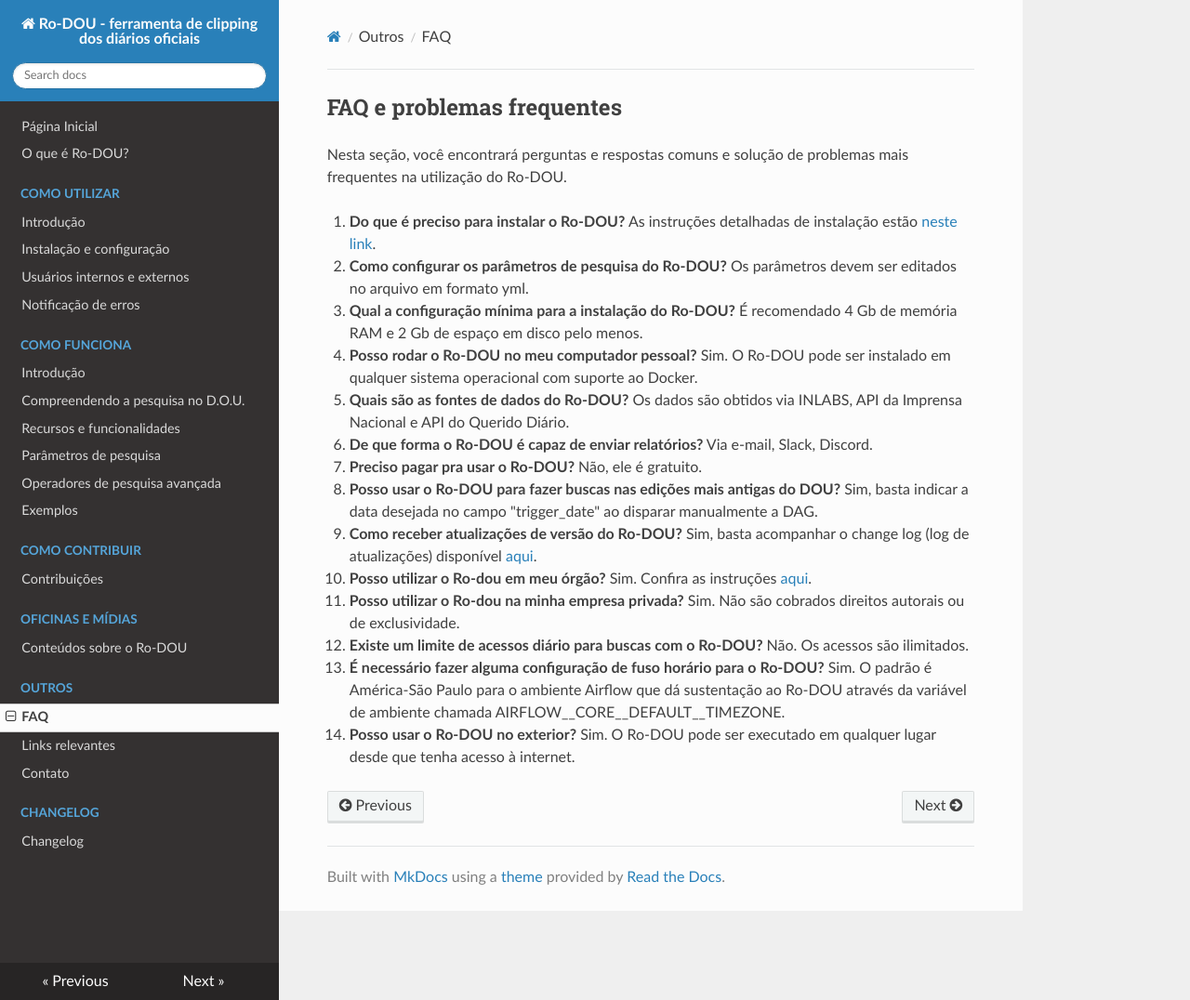
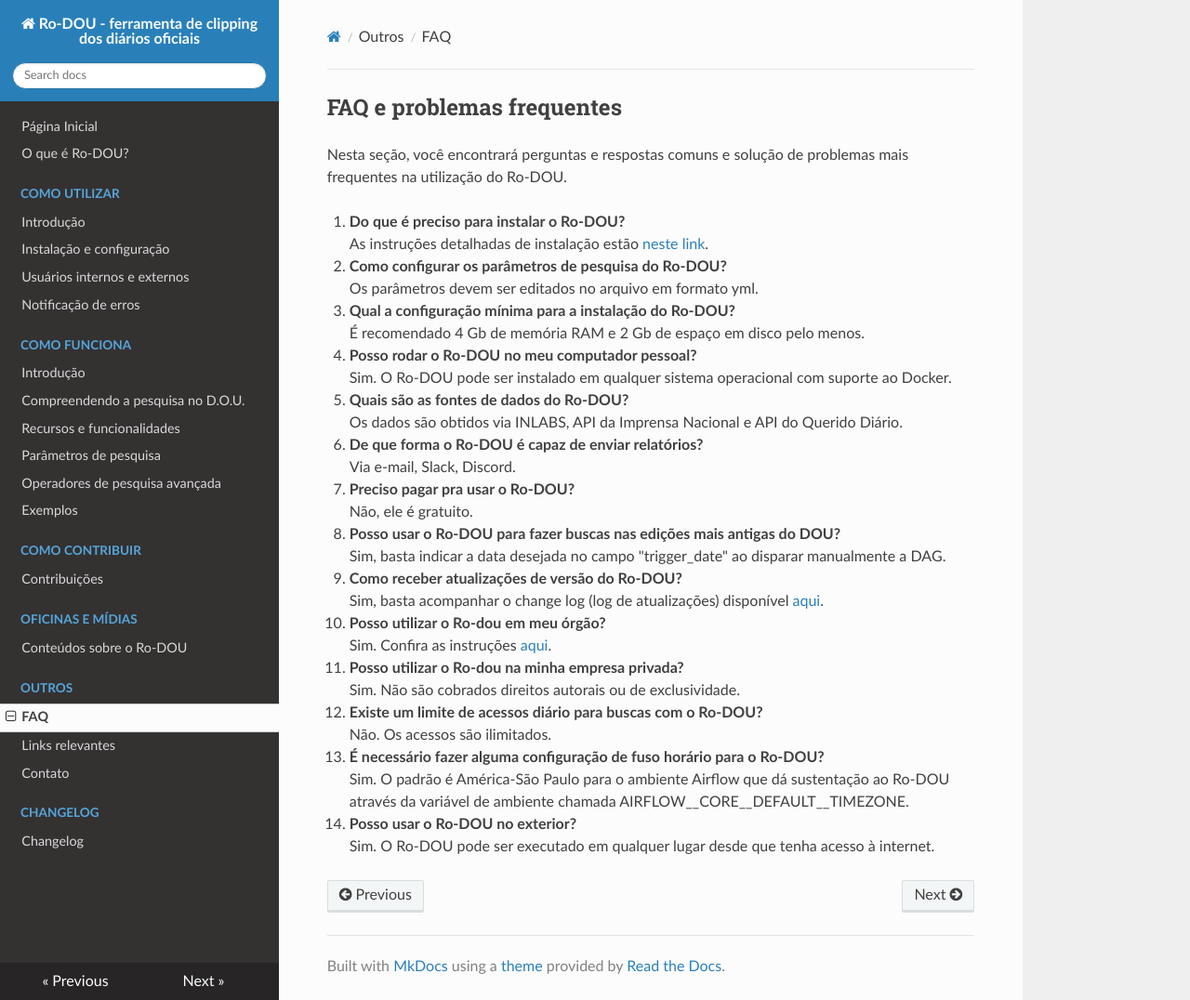
Before and after one commit to gestaogovbr/Ro-dou, an MkDocs documentation site: the page built from docs/docs/outros/faq.md, in a window 1280 px wide and 1076 px high. Shown: the whole window at 93% size. Built offline with MkDocs 1.6.1, drawn with Linux system fonts in a browser that asks for light colours; nearby versions of some CDN libraries.

Commit message:
keep line breaks

```diff
--- a/docs/docs/outros/faq.md
+++ b/docs/docs/outros/faq.md
@@ -2,44 +2,44 @@
 
 Nesta seção, você encontrará perguntas e respostas comuns e solução de problemas mais frequentes na utilização do Ro-DOU.
 
-1. **Do que é preciso para instalar o Ro-DOU?**
+1. **Do que é preciso para instalar o Ro-DOU?** <br>
 As instruções detalhadas de instalação estão [neste link](https://gestaogovbr.github.io/Ro-dou/como_utilizar/instalacao/).
 
-1. **Como configurar os parâmetros de pesquisa do Ro-DOU?**
+1. **Como configurar os parâmetros de pesquisa do Ro-DOU?** <br>
 Os parâmetros devem ser editados no arquivo em formato yml.
 
-1. **Qual a configuração mínima para a instalação do Ro-DOU?**
+1. **Qual a configuração mínima para a instalação do Ro-DOU?** <br>
 É recomendado 4 Gb de memória RAM e 2 Gb de espaço em disco pelo menos.
 
-1. **Posso rodar o Ro-DOU no meu computador pessoal?**
+1. **Posso rodar o Ro-DOU no meu computador pessoal?** <br>
 Sim. O Ro-DOU pode ser instalado em qualquer sistema operacional com suporte ao Docker.
 
-1. **Quais são as fontes de dados do Ro-DOU?**
+1. **Quais são as fontes de dados do Ro-DOU?** <br>
  Os dados são obtidos via INLABS, API da Imprensa Nacional e API do Querido Diário.
 
-1. **De que forma o Ro-DOU é capaz de enviar relatórios?**
+1. **De que forma o Ro-DOU é capaz de enviar relatórios?** <br>
 Via e-mail, Slack, Discord.
 
-1. **Preciso pagar pra usar o Ro-DOU?**
+1. **Preciso pagar pra usar o Ro-DOU?** <br>
 Não, ele é gratuito.
 
-1. **Posso usar o Ro-DOU para fazer buscas nas edições mais antigas do DOU?**
+1. **Posso usar o Ro-DOU para fazer buscas nas edições mais antigas do DOU?** <br>
 Sim, basta indicar a data desejada no campo "trigger_date" ao disparar manualmente a DAG.
 
-1. **Como receber atualizações de versão do Ro-DOU?**
+1. **Como receber atualizações de versão do Ro-DOU?** <br>
 Sim, basta acompanhar o change log (log de atualizações) disponível [aqui](https://gestaogovbr.github.io/Ro-dou/changelog/changelog/).
 
-1. **Posso utilizar o Ro-dou em meu órgão?**
+1. **Posso utilizar o Ro-dou em meu órgão?** <br>
 Sim. Confira as instruções [aqui](https://gestaogovbr.github.io/Ro-dou/como_utilizar/usuarios/).
 
-1. **Posso utilizar o Ro-dou na minha empresa privada?**
+1. **Posso utilizar o Ro-dou na minha empresa privada?** <br>
 Sim. Não são cobrados direitos autorais ou de exclusividade.
 
-1. **Existe um limite de acessos diário para buscas com o Ro-DOU?**
+1. **Existe um limite de acessos diário para buscas com o Ro-DOU?** <br>
 Não. Os acessos são ilimitados.
 
-1. **É necessário fazer alguma configuração de fuso horário para o Ro-DOU?**
+1. **É necessário fazer alguma configuração de fuso horário para o Ro-DOU?** <br>
 Sim. O padrão é América-São Paulo para o ambiente Airflow que dá sustentação ao Ro-DOU através da variável de ambiente chamada AIRFLOW__CORE__DEFAULT__TIMEZONE.
 
-1. **Posso usar o Ro-DOU no exterior?**
+1. **Posso usar o Ro-DOU no exterior?** <br>
 Sim. O Ro-DOU pode ser executado em qualquer lugar desde que tenha acesso à internet.
```
